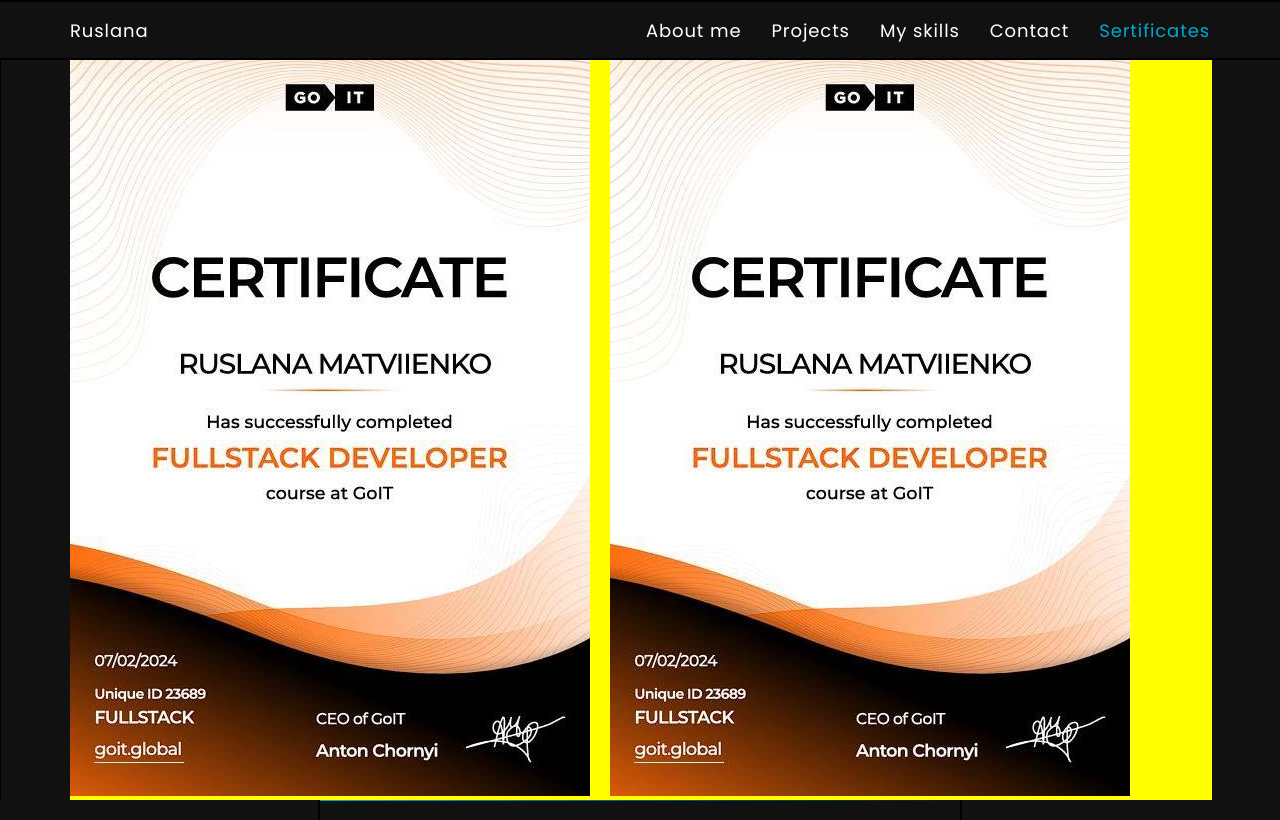
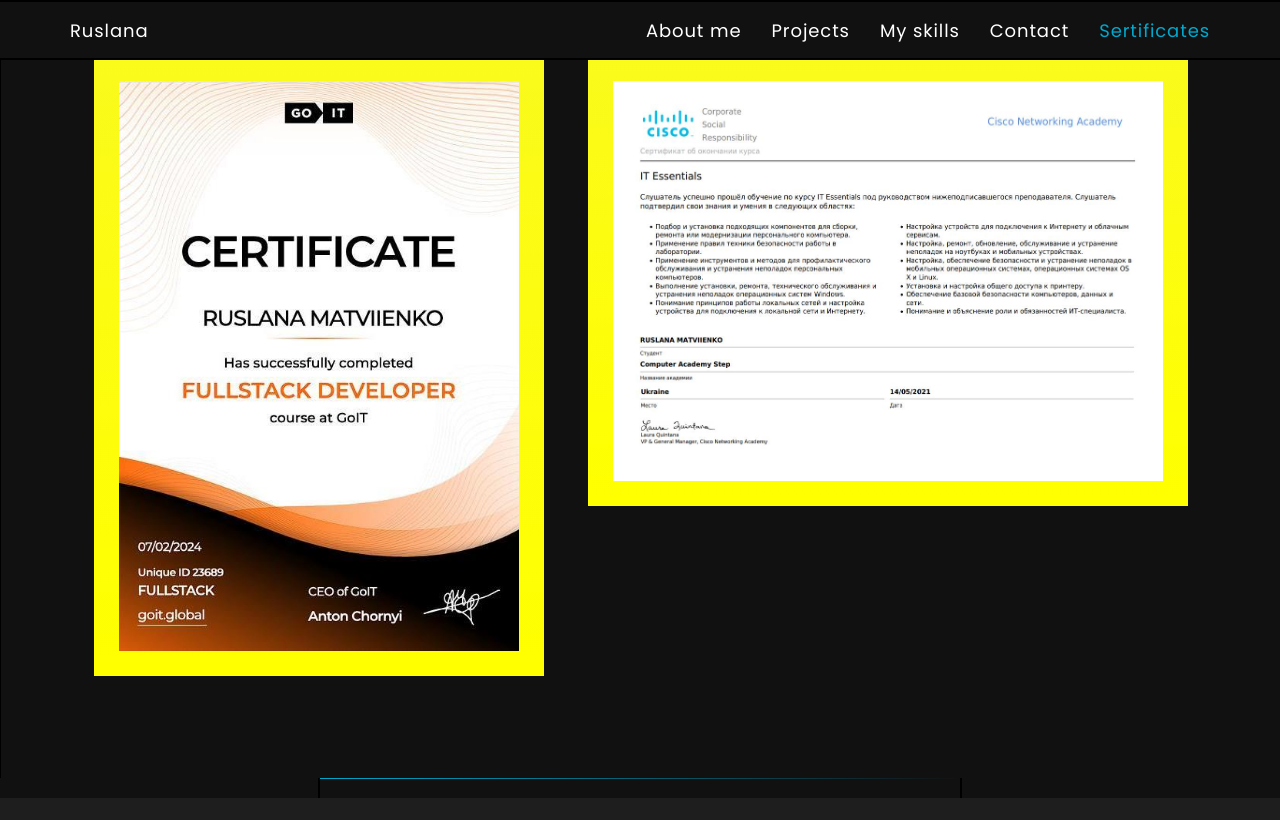
Before and after one commit to Ruwiseturtle/myportfolio, a React (Create React App) app: page /#/Sertificates in a window 1280 px wide. Built offline with nearby package versions, Linux system fonts and the light colour scheme.

Commit message:
sertificates page

```diff
--- a/src/pages/SertificatesPage/SertificatesPage.css
+++ b/src/pages/SertificatesPage/SertificatesPage.css
@@ -14,25 +14,53 @@
 
 .box-sertificates{
     display: flex;
+    justify-content:space-evenly;
     gap: 20px;
     width: calc(100% - 138px);
     margin-left: auto;
     margin-right: auto;
-    background-color: yellow;
+    /* background-color: yellow; */
 }
 
-.sertificat-item{
-    /* width: 100%;
-    height: auto;
+.sertificat-item1{
+  display: grid;
+  place-items: center;
+  width: 450px;
+  height: 620px;
+  /* padding: 10px; */
+  background: linear-gradient(
+    to bottom, /* Напрямок градієнту: з верхньої частини до нижньої */
+    rgba(217, 217, 217, 0.13), /* Початковий колір градієнту */
+    rgba(217, 217, 217, 0) /* Кінцевий колір градієнту */
+  );
+  background-color: yellow;
+}
+
+.sertificat-item2{
+  display: grid;
+  place-items: center;
+  width: 600px;
+  height: 450px;
+  /* padding: 10px; */
+ background: linear-gradient(
+    to bottom, /* Напрямок градієнту: з верхньої частини до нижньої */
+    rgba(217, 217, 217, 0.13), /* Початковий колір градієнту */
+    rgba(217, 217, 217, 0) /* Кінцевий колір градієнту */
+  );
+  background-color: yellow;
+}
 
 
-    height: auto;
-  background-repeat: no-repeat;
-  background-size: cover;
-  background-position: center; */
-}
-
-img{
+.sertificat-item1 img{
+  width: 400px;
+  height: 570px;
     /* width: 380px;
     height: 500px; */
 }
+
+.sertificat-item2 img{
+  width: 550px;
+  height: 400px;
+    /* width: 380px;
+    height: 500px; */
+}
--- a/src/pages/SertificatesPage/SertificatesPage.jsx
+++ b/src/pages/SertificatesPage/SertificatesPage.jsx
@@ -4,22 +4,20 @@ import SertificatPage1 from '../../assets/sertificates/Sertificat_page1.jpg';
 // import SertificatPage2 from "../../assets/sertificates/Sertificat_page2.jpg";
 // import SertificatPage3 from "../../assets/sertificates/Sertificat_page3.jpg";
 // import SertificatPage4 from "../../assets/sertificates/Sertificat_page4.jpg";
-// import test from '../../assets/projects/PHONEBOOK.jpeg';
+ import SertificatCISCO from '../../assets/sertificates/Sertificat_CISCO.jpg';
 // import test2 from '../../assets/projects/WaterTracker.jpeg';
 
 const SertificatesPage = () => {
     return (
       <div className="container-sertificates">
-          <div className="box-sertificates">
-
-          <div className="sertificat-item">
+        <div className="box-sertificates">
+          <div className="sertificat-item1">
             <img src={SertificatPage1} alt="Instagram logo" />
           </div>
 
-          <div className="sertificat-item">
-            <img src={SertificatPage1} alt="Instagram logo" />
+          <div className="sertificat-item2">
+            <img src={SertificatCISCO} alt="Instagram logo"/>
           </div>
-
         </div>
       </div>
     );
```
Also changed, not shown: src/assets/sertificates/Sertificat_CISCO.jpg (added).
